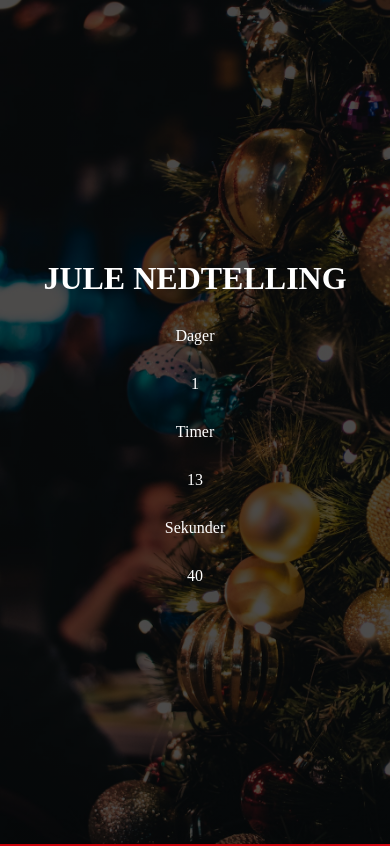
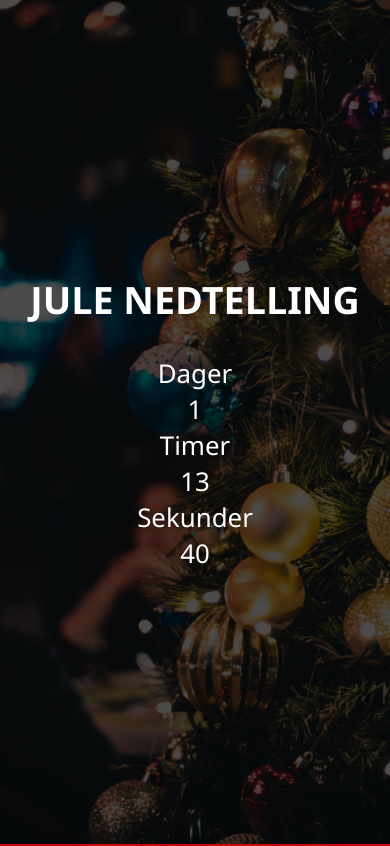
Before and after one commit to Erlandino/Christmas-task, a React (Create React App) app: page / in a window 390 px wide. Shown: the top 846 px of the page. Built offline with nearby package versions, Linux system fonts and the light colour scheme.

Commit message:
changed font and made main title and time to be more responsive

```diff
--- a/src/components/Countdown.jsx
+++ b/src/components/Countdown.jsx
@@ -42,15 +42,15 @@ export default function Countdown() {
 
   return (
     <div className="countdown">
-      <h1 className="countdown-title">JULE NEDTELLING</h1>
-      <p>Dager</p>
-      <p>{timeLeft.days}</p>
-
-      <p>Timer</p>
-      <p>{timeLeft.hours}</p>
-
-      <p>Sekunder</p>
-      <p>{timeLeft.seconds}</p>
+      <h1 className="countdown__title">JULE NEDTELLING</h1>
+      <div className="countdown__timeLeft">
+        <p className="countdown__timeLeft__paragraph">Dager</p>
+        <p className="countdown__timeLeft__paragraph">{timeLeft.days}</p>
+        <p className="countdown__timeLeft__paragraph">Timer</p>
+        <p className="countdown__timeLeft__paragraph">{timeLeft.hours}</p>
+        <p className="countdown__timeLeft__paragraph">Sekunder</p>
+        <p className="countdown__timeLeft__paragraph">{timeLeft.seconds}</p>
+      </div>
     </div>
   );
 }
--- a/src/index.css
+++ b/src/index.css
@@ -5,8 +5,10 @@
 }
 body {
   height: 100%;
+  font-family: "Segoe UI", Tahoma, Geneva, Verdana, sans-serif;
 }
 
+/* Countdown section */
 .countdown {
   height: 100vh;
   background: linear-gradient(rgba(0, 0, 0, 0.7), rgba(0, 0, 0, 0.7)),
@@ -20,6 +22,28 @@ body {
   color: white;
   gap: 30px;
 }
+.countdown__title {
+  font-size: 8vw;
+  font-size: calc(24px + 3.5vw);
+}
+.countdown__timeLeft__paragraph {
+  font-size: 8vw;
+  font-size: calc(20px + 1.5vw);
+}
+.countdown__timeLeft {
+  display: flex;
+  flex-direction: column;
+  align-items: center;
+}
+
+@media screen and (min-width: 500px) {
+  .countdown {
+    display: flex;
+  }
+}
+/* Countdown section end */
+
+/*  Greetings section */
 .greetings {
   background: linear-gradient(126deg, #c9040b 30%, #fc1934 70%);
   color: white;
@@ -70,6 +94,9 @@ body {
   border-radius: 10px;
   padding: 4px;
 }
+/* Greetings section end */
+
+/* Footer */
 .footer {
   background-color: #28560b;
   padding: 10px 0;
@@ -91,3 +118,4 @@ body {
 .footer__list__item {
   color: white;
 }
+/* Footer */
```
